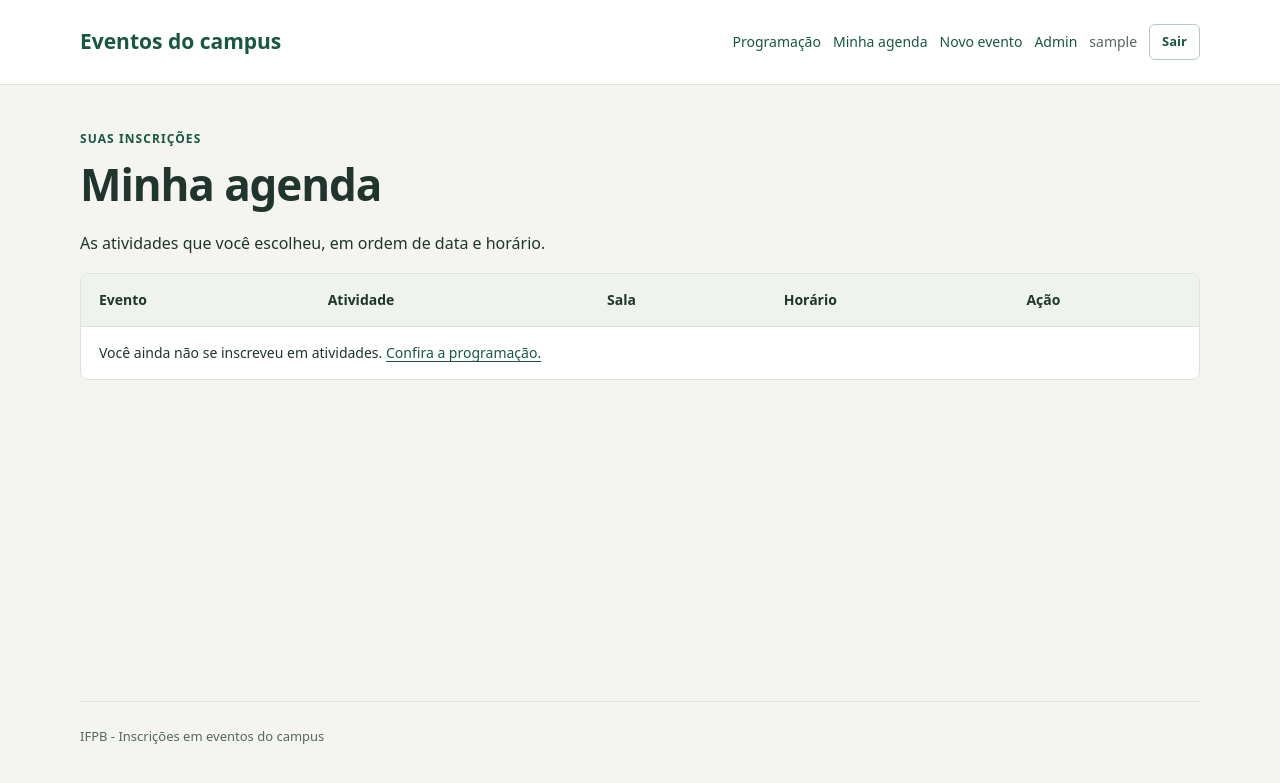
After one commit to franciscovmn/radEventos, a Django app: page /agenda/ in a window 1280 px wide. The commit adds this page. Shown: the top 783 px of the page. Run offline with Django 5.2, Linux system fonts and the light colour scheme; the visitor is signed in with stand-in values (Sample User, id 1); data that the repository does not hold is empty.

Commit message:
feat: adiciona agenda e painel do organizador

```diff
--- a/inscricoes/urls.py
+++ b/inscricoes/urls.py
@@ -6,10 +6,12 @@ from . import views
 app_name = "eventos"
 urlpatterns = [
     path("", views.EventoListView.as_view(), name="lista"),
+    path("agenda/", views.AgendaListView.as_view(), name="agenda"),
     path("eventos/novo/", views.EventoCreateView.as_view(), name="novo"),
     path("eventos/<int:pk>/", views.EventoDetailView.as_view(), name="detalhe"),
     path("eventos/<int:pk>/editar/", views.EventoUpdateView.as_view(), name="editar"),
     path("eventos/<int:pk>/excluir/", views.EventoDeleteView.as_view(), name="excluir"),
+    path("eventos/<int:pk>/painel/", views.PainelOrganizadorView.as_view(), name="painel"),
     path("eventos/<int:pk>/inscrever/", views.inscrever_evento, name="inscrever_evento"),
     path("eventos/<int:evento_pk>/atividades/nova/", views.AtividadeCreateView.as_view(), name="nova_atividade"),
     path("atividades/<int:pk>/editar/", views.AtividadeUpdateView.as_view(), name="editar_atividade"),
--- a/inscricoes/views.py
+++ b/inscricoes/views.py
@@ -167,6 +167,32 @@ class AtividadeDeleteView(OrganizadorMixin, ObjetoDoOrganizadorMixin, DeleteView
         return self.object.evento.get_absolute_url()
 
 
+class AgendaListView(LoginRequiredMixin, ListView):
+    template_name = "eventos/agenda.html"
+    context_object_name = "inscricoes"
+
+    def get_queryset(self):
+        return InscricaoAtividade.objects.filter(
+            inscricao_evento__participante=self.request.user
+        ).select_related("atividade__evento", "atividade__sala").order_by("atividade__inicio", "pk")
+
+
+class PainelOrganizadorView(OrganizadorMixin, ObjetoDoOrganizadorMixin, DetailView):
+    model = Evento
+    template_name = "eventos/painel.html"
+    context_object_name = "evento"
+    http_method_names = ["get", "head", "options"]
+
+    def get_context_data(self, **kwargs):
+        contexto = super().get_context_data(**kwargs)
+        contexto["atividades"] = self.object.atividades.com_vagas().prefetch_related(
+            Prefetch("inscricoes", queryset=InscricaoAtividade.objects.select_related(
+                "inscricao_evento__participante"
+            ))
+        )
+        return contexto
+
+
 @login_required
 @require_POST
 def inscrever_evento(request, pk):
--- a/templates/base.html
+++ b/templates/base.html
@@ -14,6 +14,7 @@
             <div class="links">
                 <a href="{% url 'eventos:lista' %}">Programação</a>
                 {% if user.is_authenticated %}
+                    <a href="{% url 'eventos:agenda' %}">Minha agenda</a>
                     {% if perms.inscricoes.organizar_eventos %}
                         <a href="{% url 'eventos:novo' %}">Novo evento</a>
                     {% endif %}
--- /dev/null
+++ b/templates/eventos/agenda.html
@@ -0,0 +1,23 @@
+{% extends 'base.html' %}
+{% block title %}Minha agenda - Eventos do campus{% endblock %}
+{% block content %}
+<p class="etiqueta">Suas inscrições</p>
+<h1>Minha agenda</h1>
+<p>As atividades que você escolheu, em ordem de data e horário.</p>
+<div class="tabela">
+    <table>
+        <thead><tr><th>Evento</th><th>Atividade</th><th>Sala</th><th>Horário</th><th>Ação</th></tr></thead>
+        <tbody>
+            {% for inscricao in inscricoes %}
+                <tr>
+                    <td><a href="{{ inscricao.atividade.evento.get_absolute_url }}">{{ inscricao.atividade.evento.nome }}</a></td>
+                    <td>{{ inscricao.atividade.titulo }}</td>
+                    <td>{{ inscricao.atividade.sala }}</td>
+                    <td>{{ inscricao.atividade.inicio|date:'d/m/Y H:i' }} - {{ inscricao.atividade.fim|date:'d/m/Y H:i' }}</td>
+                    <td><form method="post" action="{% url 'eventos:cancelar_atividade' inscricao.pk %}">{% csrf_token %}<button class="botao pequeno perigo" type="submit">Cancelar</button></form></td>
+                </tr>
+            {% empty %}<tr><td colspan="5">Você ainda não se inscreveu em atividades. <a href="{% url 'eventos:lista' %}">Confira a programação.</a></td></tr>{% endfor %}
+        </tbody>
+    </table>
+</div>
+{% endblock %}
--- a/templates/eventos/detalhe.html
+++ b/templates/eventos/detalhe.html
@@ -16,6 +16,7 @@
     <div class="acoes">
         <a class="botao" href="{% url 'eventos:nova_atividade' evento.pk %}">Nova atividade</a>
         <a class="botao secundario" href="{% url 'eventos:editar' evento.pk %}">Editar evento</a>
+        <a class="botao secundario" href="{% url 'eventos:painel' evento.pk %}">Ver inscritos</a>
         <a class="botao perigo" href="{% url 'eventos:excluir' evento.pk %}">Excluir evento</a>
     </div>
 {% endif %}
```
Also changed, not shown: templates/eventos/painel.html (added, +24 -0 lines).
